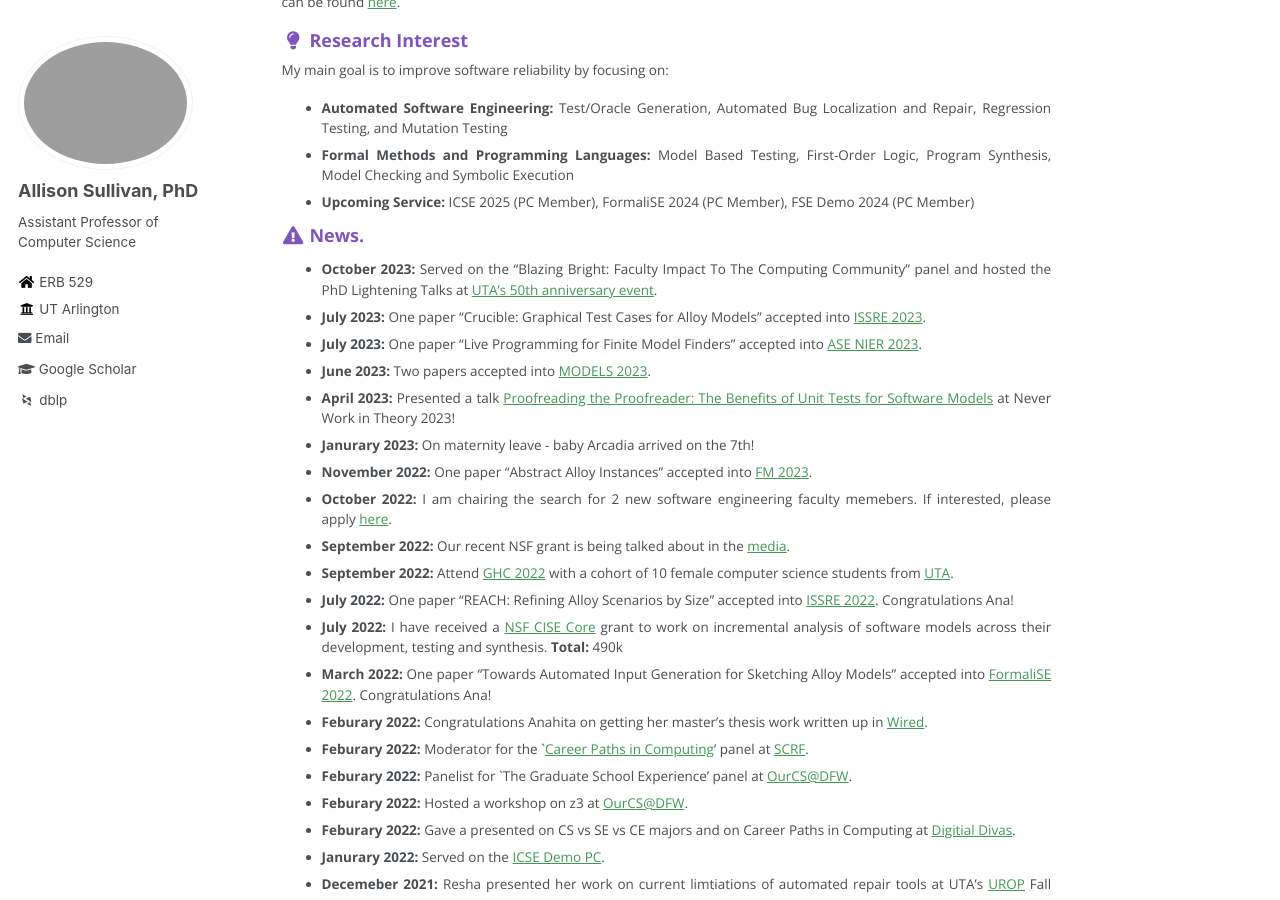
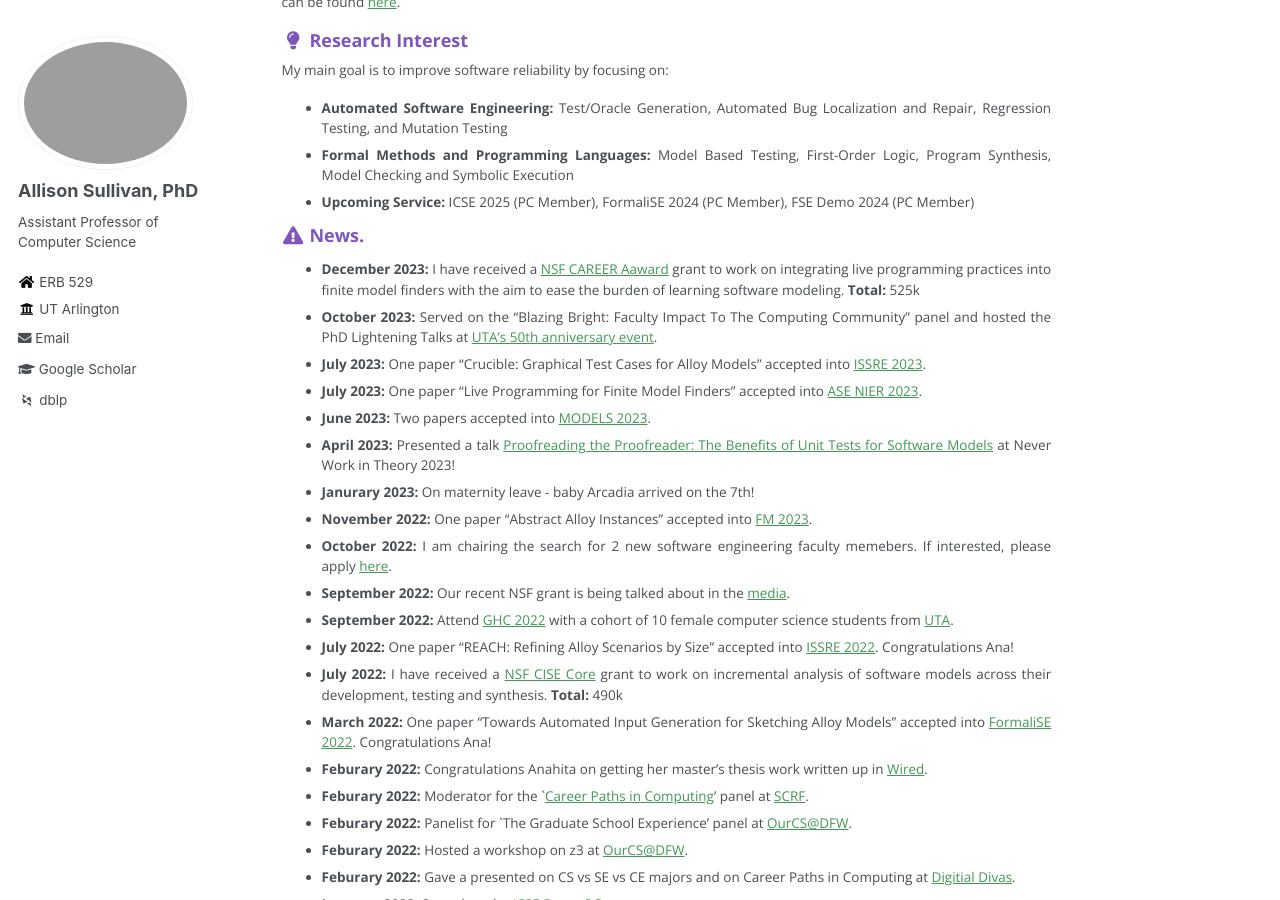
Before and after one commit to Allisonius/allisonius.github.io, a Jekyll site: the page built from _pages/about.md, in a window 1280 px wide and 900 px high, scrolled down 359 px. Built offline with Jekyll 4.4.1, drawn with Linux system fonts in a browser that asks for light colours; some web fonts are replaced.

Commit message:
Update about.md

```diff
--- a/_pages/about.md
+++ b/_pages/about.md
@@ -27,6 +27,7 @@ Checking and Symbolic Execution
 
 
 ### <i class="fa fa-fw fa-exclamation-triangle" aria-hidden="true"></i> News.
+* **December 2023:** I have received a [NSF CAREER Aaward](https://www.nsf.gov/awardsearch/showAward?AWD_ID=2337667&HistoricalAwards=false) grant to work on integrating live programming practices into finite model finders with the aim to ease the burden of learning software modeling. **Total:** 525k
 * **October 2023:** Served on the "Blazing Bright: Faculty Impact To The Computing Community" panel and hosted the PhD Lightening Talks at [UTA's 50th anniversary event](https://uta.engineering/computing50/).
 * **July 2023:** One paper "Crucible: Graphical Test Cases for Alloy Models" accepted into [ISSRE 2023]((https://issre.github.io/2023/)).
 * **July 2023:** One paper "Live Programming for Finite Model Finders" accepted into [ASE NIER 2023](https://conf.researchr.org/home/ase-2023).
```
